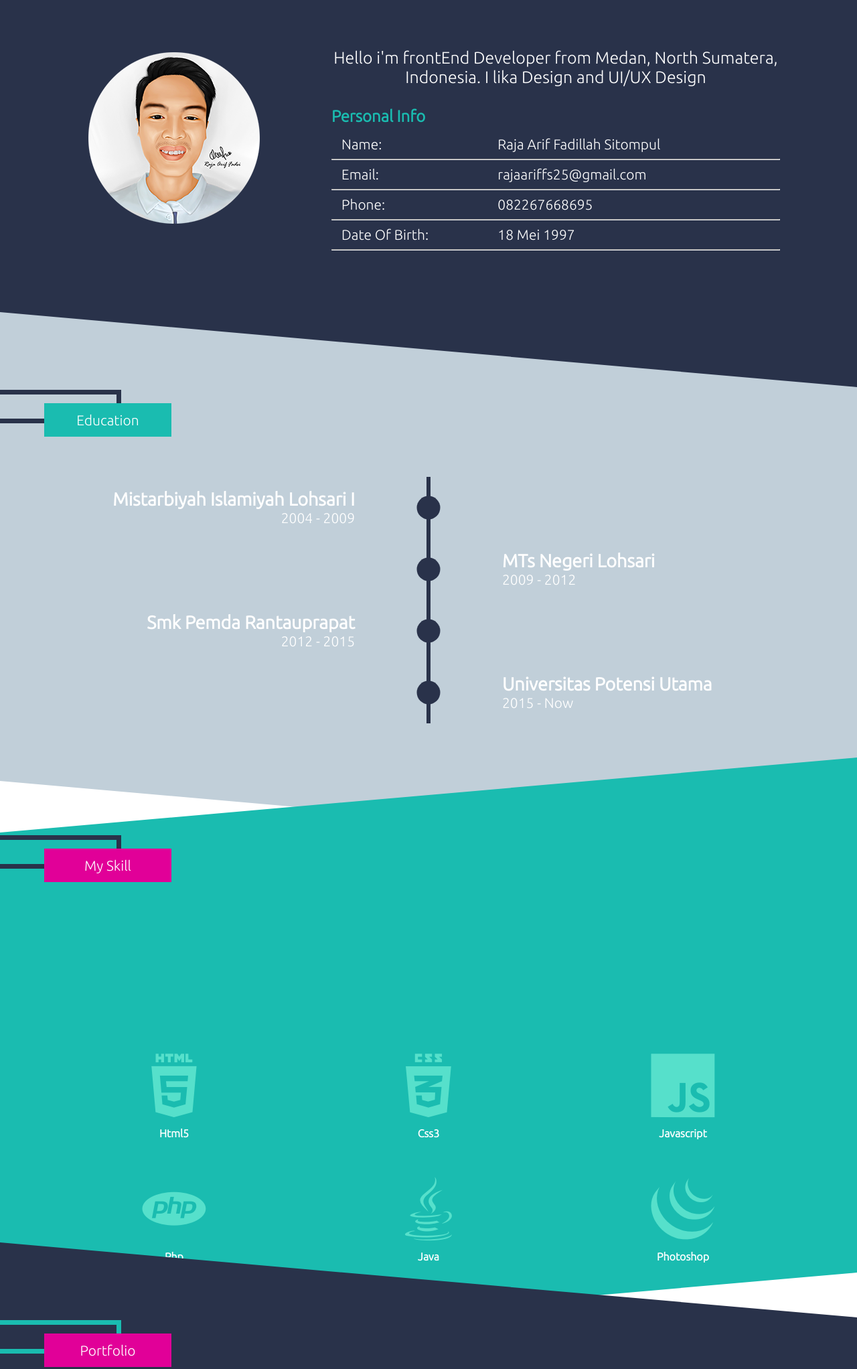
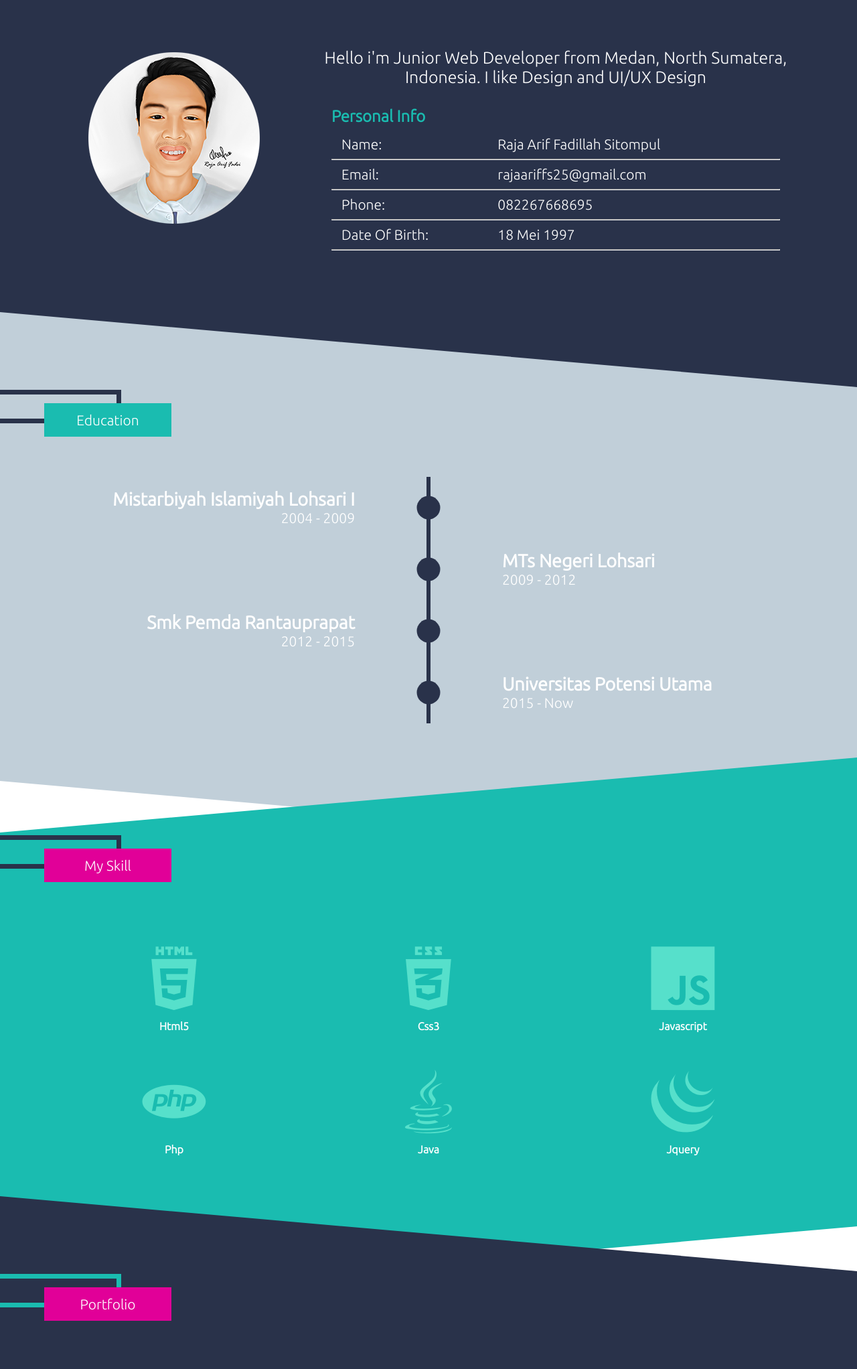
Before and after one commit to potensiutamacomputerclub/rajaariffs18.github.io, a plain HTML site: page index.html in a window 1280 px wide. Shown: the part 721-2765 px from the top of the page at 67% size. Drawn offline with Linux system fonts and the light colour scheme; files whose address does not match are found by name.

Commit message:
perbaikan tampilan

```diff
--- a/index.html
+++ b/index.html
@@ -52,7 +52,7 @@
             <div class="caption">
               <h2 class="hijau-primary">Hello I'M</h2>
               <h1 class="biru-dark-primary">RAJA ARIF FADILLAH SITOMPUL</h1>
-              <p class="abu-primary">I'm Front End Developer</p>
+              <p class="abu-primary">I'm Junior Web Developer</p>
               <div class="btn isCenter">
                 <a href="#about-me">About Me</a>
               </div>
@@ -89,7 +89,7 @@
               </div>
               <div class="col-md-8">
                 <div class="caption">
-                  <p>Hello i'm frontEnd Developer from Medan, North Sumatera, Indonesia. I lika Design and UI/UX Design</p>
+                  <p>Hello i'm Junior Web Developer from Medan, North Sumatera, Indonesia. I like Design and UI/UX Design</p>
 
                   <div class="container-dalam">
                     <h2 class="hijau-primary">Personal Info</h2>
@@ -216,7 +216,7 @@
           <div class="kotak" style="top:45px; left:-29px; border:7px solid  #29324a; z-index:-1;width:195px;height:50px">  </div>
 
           <div class="container content">
-            <div class="container-konten">
+            <div class="container-konten" style="padding-top: 15px">
 
 
             <div class="row">
@@ -244,7 +244,7 @@
               </div>
               <div class="col-md-4">
                 <span class="icon-prog-jquery"></span>
-                <p>Photoshop</p>
+                <p>Jquery</p>
               </div>
             </div>
           </div>
@@ -362,7 +362,7 @@
 
       <footer>
         <div class="container">
-          <p>copyright Raja Arif Fadillah - 2017</p>
+          <p>copyright Raja Arif Fadillah Sitompul - 2017</p>
         </div>
       </footer>
 
```
